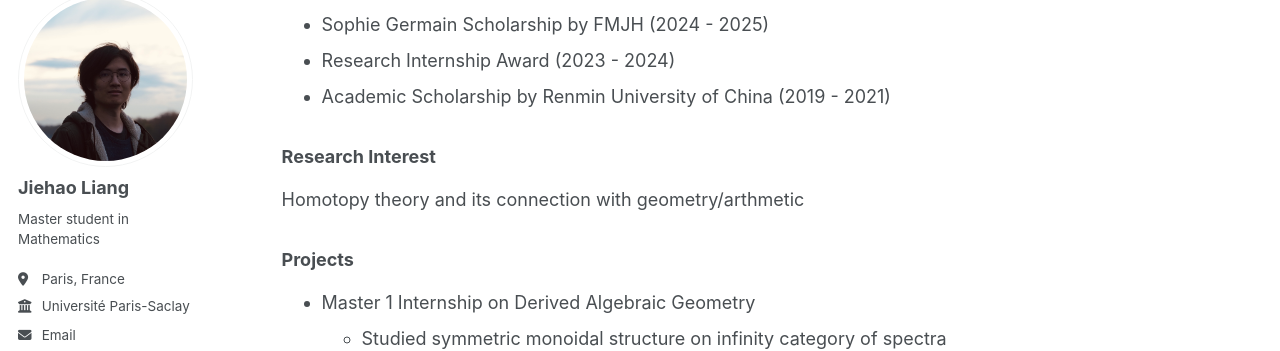
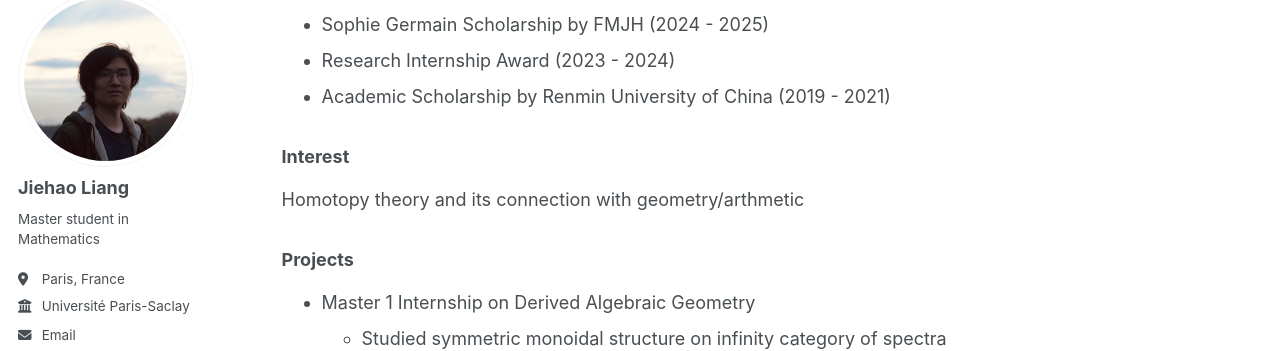
Before and after one commit to liangjiehao/liangjiehao.github.io, a Jekyll site: the page built from _pages/cv.md, in a window 1280 px wide and 900 px high, scrolled down 304 px. Shown: the part 114-465 px from the top of the window. Built offline with Jekyll 4.4.1, drawn with Linux system fonts in a browser that asks for light colours.

Commit message:
Update cv.md

```diff
--- a/_pages/cv.md
+++ b/_pages/cv.md
@@ -21,7 +21,7 @@ Detailed CV is available [here]()
 * Research Internship Award (2023 - 2024)
 * Academic Scholarship by Renmin University of China (2019 - 2021)
 
-### Research Interest
+### Interest
 Homotopy theory and its connection with geometry/arthmetic
 
 ### Projects
```
